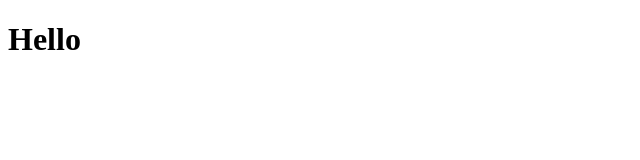
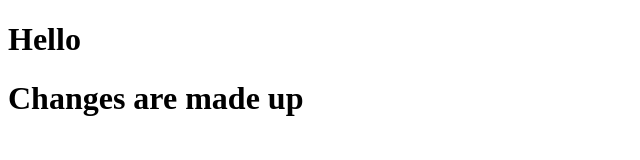
Before and after one commit to ganesh2185/firstlink, a plain HTML site: page index.html in a window 1280 px wide. Shown: the whole page, without its empty margins (0-640 px from the left). Drawn offline with Linux system fonts and the light colour scheme.

Commit message:
Update index.html

```diff
--- a/index.html
+++ b/index.html
@@ -7,5 +7,6 @@
 </head>
 <body>
     <h1>Hello</h1>
+    <h1>Changes are made up</h1>
 </body>
 </html>
```
